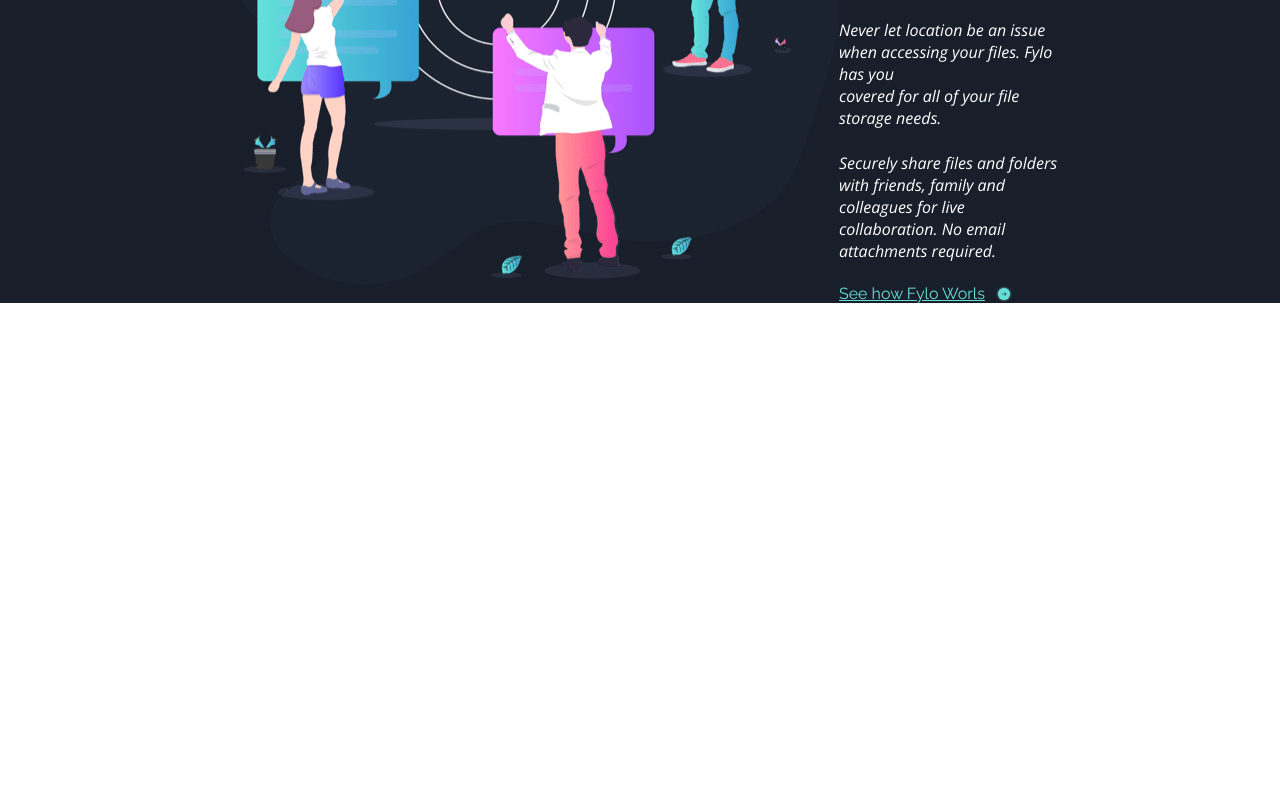
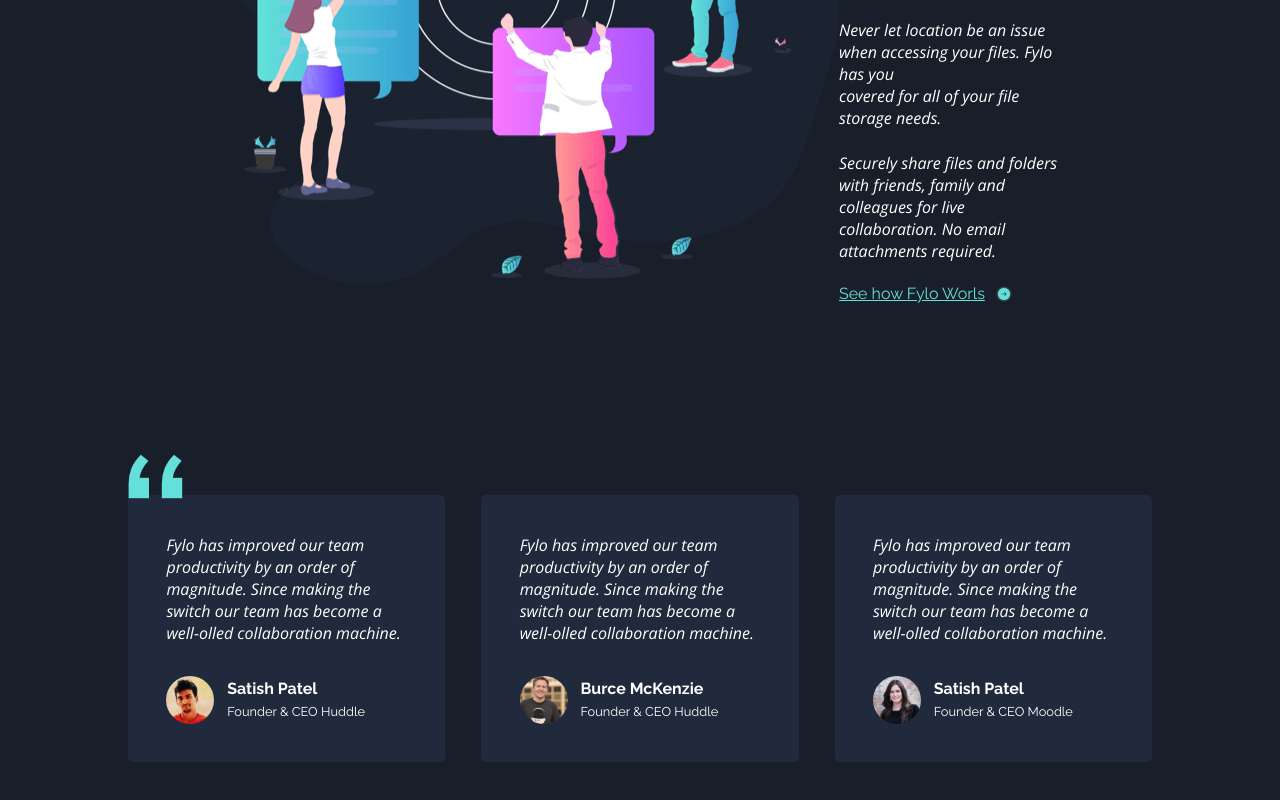
Before and after one commit to victorguirra/fylo, a React (Create React App) app: page / in a window 1280 px wide. Shown: the part 2005-2805 px from the top of the page. Before the commit the page ends 2308 px from the top, so only its background shows below. Built offline with nearby package versions, Linux system fonts and the light colour scheme.

Commit message:
create testimonials section

```diff
--- /dev/null
+++ b/src/components/Cards/Testimonials/index.tsx
@@ -0,0 +1,31 @@
+import { Container, TextContainer, ProfileContainer } from './styles';
+
+export interface ITestmonialsData {
+    authorName: string;
+    authorOffice: string;
+    authorImg: string;
+    text: string;
+    className?: string;
+}
+
+export function Testimonials({
+    authorName, authorOffice, authorImg, text, className
+} : ITestmonialsData){
+    return(
+        <Container className={ className }>
+            <TextContainer>
+                <p>{ text }</p>
+            </TextContainer>
+
+            <ProfileContainer>
+                <img src={ authorImg } alt={ authorName } />
+
+                <div>
+                    <p>{ authorName }</p>
+
+                    <span>{ authorOffice }</span>
+                </div>
+            </ProfileContainer>
+        </Container>
+    )
+}
--- /dev/null
+++ b/src/components/Cards/Testimonials/styles.ts
@@ -0,0 +1,48 @@
+import styled from 'styled-components';
+
+export const Container = styled.div`
+    background-color:${({ theme }) => theme.colors.background_testimonials };
+    border-radius:.3rem;
+
+    padding:2.4rem;
+`;
+
+export const TextContainer = styled.div`
+    p {
+        color:${({ theme }) => theme.colors.text_primary };
+        font-family:${({ theme }) => theme.fonts.secondary };
+    }
+`;
+
+export const ProfileContainer = styled.div`
+    margin-top:2rem;
+
+    display:flex;
+    align-items:center;
+
+    img {
+        width:3rem;
+        height:3rem;
+
+        border-radius:50%;
+        object-fit:cover;
+
+        margin-right:.8rem;
+    }
+
+    > div {
+        p {
+            color:${({ theme }) => theme.colors.text_primary };
+            font-family:${({ theme }) => theme.fonts.primary };
+            font-weight:700;
+
+            margin-bottom:.2rem;
+        }
+
+        span {
+            color:${({ theme }) => theme.colors.text_primary };
+            font-family:${({ theme }) => theme.fonts.primary };
+            font-size:.8rem;
+        }
+    }
+`;
--- a/src/components/index.ts
+++ b/src/components/index.ts
@@ -1,5 +1,6 @@
 import { Header } from './Header';
 import { Button } from './Button';
 import { Features as FeatureCard } from './Cards/Features';
+import { Testimonials as TestimonialCard } from './Cards/Testimonials';
 
-export { Header, Button, FeatureCard };
+export { Header, Button, FeatureCard, TestimonialCard };
--- a/src/pages/Home/sections/Main/Testimonials/index.tsx
+++ b/src/pages/Home/sections/Main/Testimonials/index.tsx
@@ -1,9 +1,47 @@
-import { Container } from './styles';
+import { Container, QuotesImg } from './styles';
+
+import { TestimonialCard } from '../../../../../components';
+import { ITestmonialsData } from '../../../../../components/Cards/Testimonials';
+
+import profile1 from '../../../../../images/profile-1.jpg';
+import profile2 from '../../../../../images/profile-2.jpg';
+import profile3 from '../../../../../images/profile-3.jpg';
+import quotesIcon from '../../../../../images/bg-quotes.png';
 
 export function Testimonials(){
+    const data: ITestmonialsData[] = [
+        {
+            authorName: 'Satish Patel',
+            authorOffice: 'Founder & CEO Huddle',
+            authorImg: profile1,
+            text:'Fylo has improved our team productivity by an order of magnitude. Since making the switch our team has become a well-olled collaboration machine.'
+        },
+        {
+            authorName: 'Burce McKenzie',
+            authorOffice: 'Founder & CEO Huddle',
+            authorImg: profile2,
+            text:'Fylo has improved our team productivity by an order of magnitude. Since making the switch our team has become a well-olled collaboration machine.'
+        },
+        {
+            authorName: 'Satish Patel',
+            authorOffice: 'Founder & CEO Moodle',
+            authorImg: profile3,
+            text:'Fylo has improved our team productivity by an order of magnitude. Since making the switch our team has become a well-olled collaboration machine.'
+        },
+    ]
+
     return(
         <Container>
-            <h1>Hello</h1>
+            { data.map((testimonial: ITestmonialsData, index) => (
+                <TestimonialCard
+                    authorName={ testimonial.authorName }
+                    authorOffice={ testimonial.authorOffice }
+                    authorImg={ testimonial.authorImg }
+                    text={ testimonial.text }
+                    className="testimonialCard"
+                />
+            ))}
+            <QuotesImg src={ quotesIcon } alt="Quotes" />
         </Container>
     )
 }
--- a/src/pages/Home/sections/Main/Testimonials/styles.ts
+++ b/src/pages/Home/sections/Main/Testimonials/styles.ts
@@ -1,3 +1,24 @@
 import styled from 'styled-components';
 
-export const Container = styled.section``;
+export const Container = styled.section`
+    width:80%;
+
+    margin-top:12rem;
+    margin-bottom:5rem;
+
+    display:flex;
+    align-items:center;
+    justify-content:space-between;
+
+    position:relative;
+
+    .testimonialCard {
+        width:31%;
+    }
+`;
+
+export const QuotesImg = styled.img`
+    position:absolute;
+    top:-2.6rem;
+    left:0;
+`;
--- a/src/pages/Home/sections/Main/index.tsx
+++ b/src/pages/Home/sections/Main/index.tsx
@@ -2,14 +2,14 @@
 
 import { Features } from './Features';
 import { Hero } from './Hero';
-// import { Testimonials } from './Testimonials';
+import { Testimonials } from './Testimonials';
 
 export function Main(){
     return(
         <Container>
             <Features />
             <Hero />
-            {/* <Testimonials /> */}
+            <Testimonials />
         </Container>
     )
 }
```
